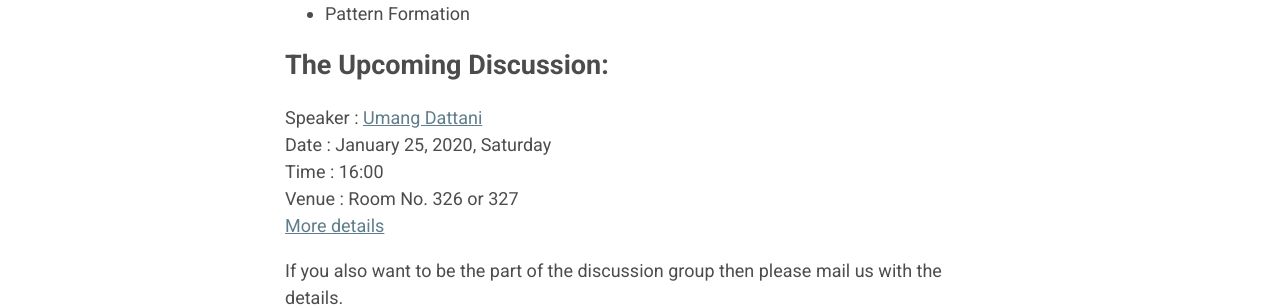
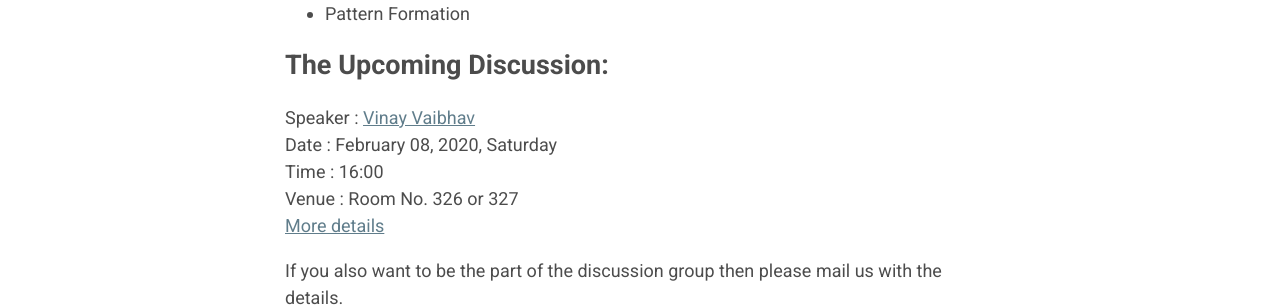
Before and after one commit to vinayphys/discussion2020, a Jekyll site: the page built from index.markdown, in a window 1280 px wide and 900 px high, scrolled down 735 px. Shown: the part 153-460 px from the top of the window. Built offline with Jekyll 4.4.1, drawn with Linux system fonts in a browser that asks for light colours.

Commit message:
Update index.markdown

```diff
--- a/index.markdown
+++ b/index.markdown
@@ -20,11 +20,11 @@ This season will be mainly focused on different aspects of non-equilibrium stati
 * Pattern Formation
 
 ## The Upcoming Discussion:
-Speaker :      [Umang Dattani](https://www.imsc.res.in/umang_dattani)
-Date    :      January 25, 2020, Saturday
+Speaker :      [Vinay Vaibhav](https://www.imsc.res.in/~vinayv/)
+Date    :      February 08, 2020, Saturday
 Time    :      16:00
 Venue   :      Room No. 326 or 327
-[More details](https://vinayphys.github.io/discussion2020/2020/01/langevin1)
+[More details](https://vinayphys.github.io/discussion2020/2020/02/langevin2)
 
 If you also want to be the part of the discussion group then please mail us with the details.
 
```
